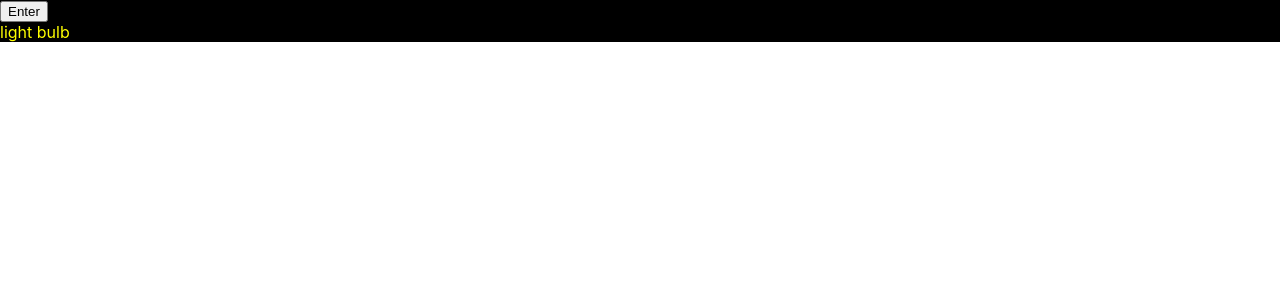
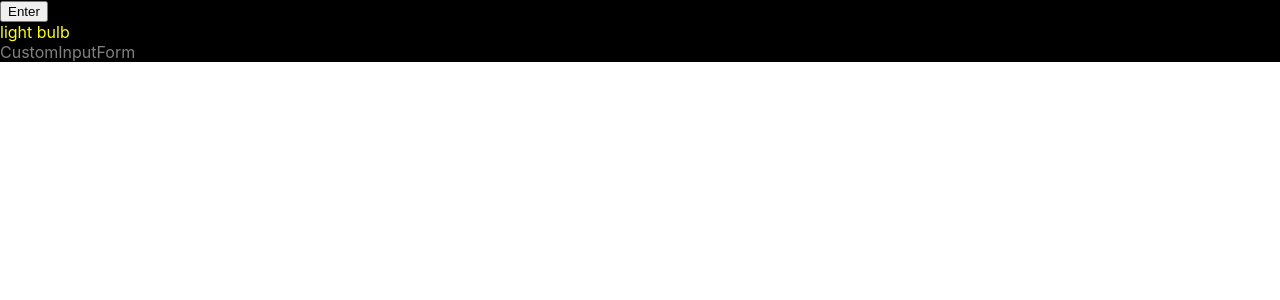
Before and after one commit to kewpie134134/mysteriousX, a Next.js app: page / in a window 1280 px wide. Shown: the top 300 px of the page. Built offline with nearby package versions, Linux system fonts and the light colour scheme.

Commit message:
[add] インプットフォーム用のコンポーネントを作成

```diff
--- /dev/null
+++ b/src/components/atoms/CustomInputForm.tsx
@@ -0,0 +1,11 @@
+import React from 'react';
+
+const style = {
+  color: 'gray',
+};
+
+const CustomInputForm = (): JSX.Element => {
+  return <div style={style}>CustomInputForm</div>;
+};
+
+export default CustomInputForm;
--- a/src/pages/index.tsx
+++ b/src/pages/index.tsx
@@ -2,6 +2,7 @@ import type { NextPage } from 'next';
 import Head from 'next/head';
 import CustomButton from '../components/atoms/CustomButton';
 import LightBulb from '../components/atoms/LightBulb';
+import CustomInputForm from '../components/atoms/CustomInputForm';
 
 const styles = {
   backgroundColor: '#000',
@@ -18,6 +19,7 @@ const Home: NextPage = () => {
       <body style={styles}></body>
       <CustomButton />
       <LightBulb />
+      <CustomInputForm />
     </div>
   );
 };
```
